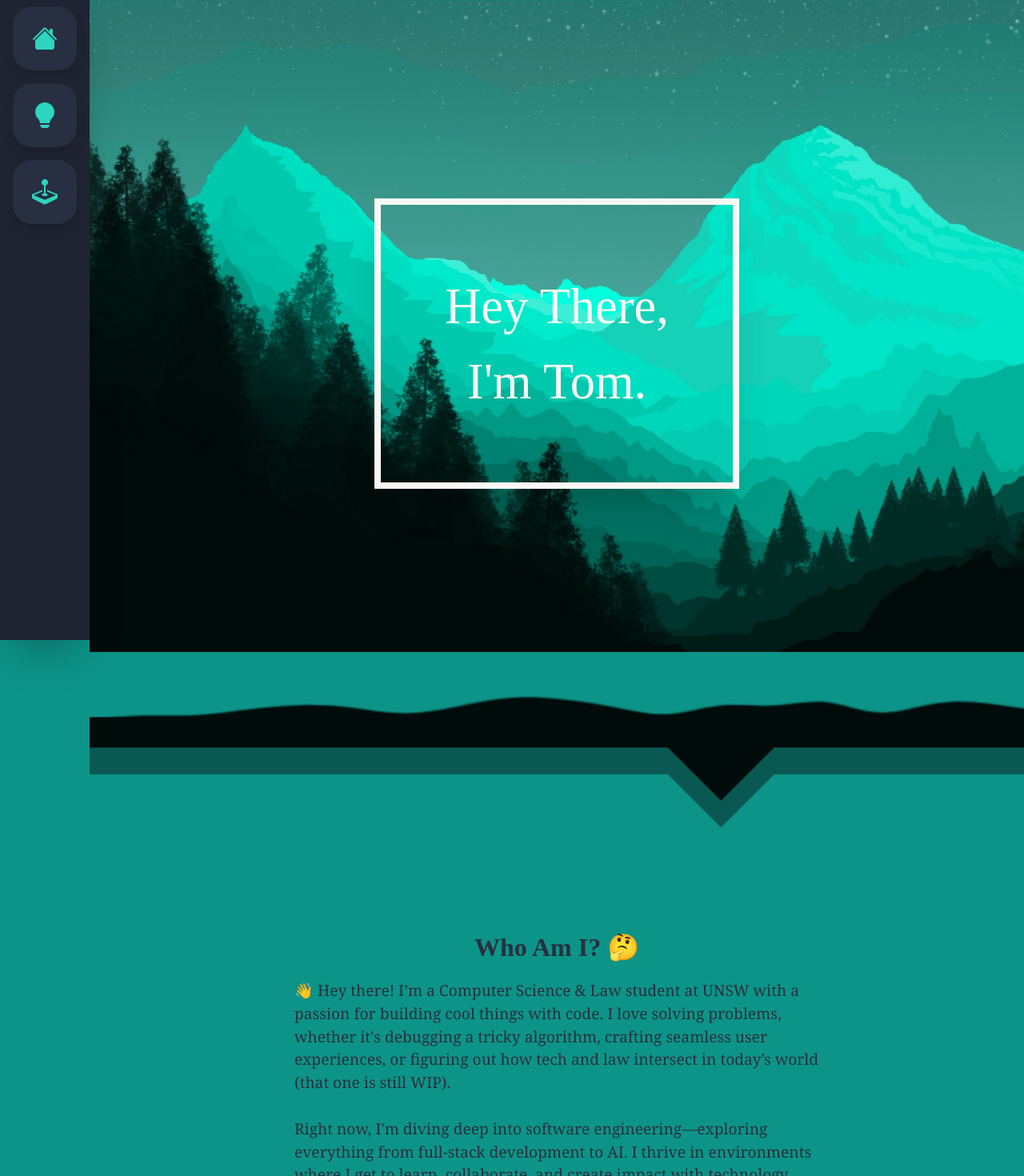
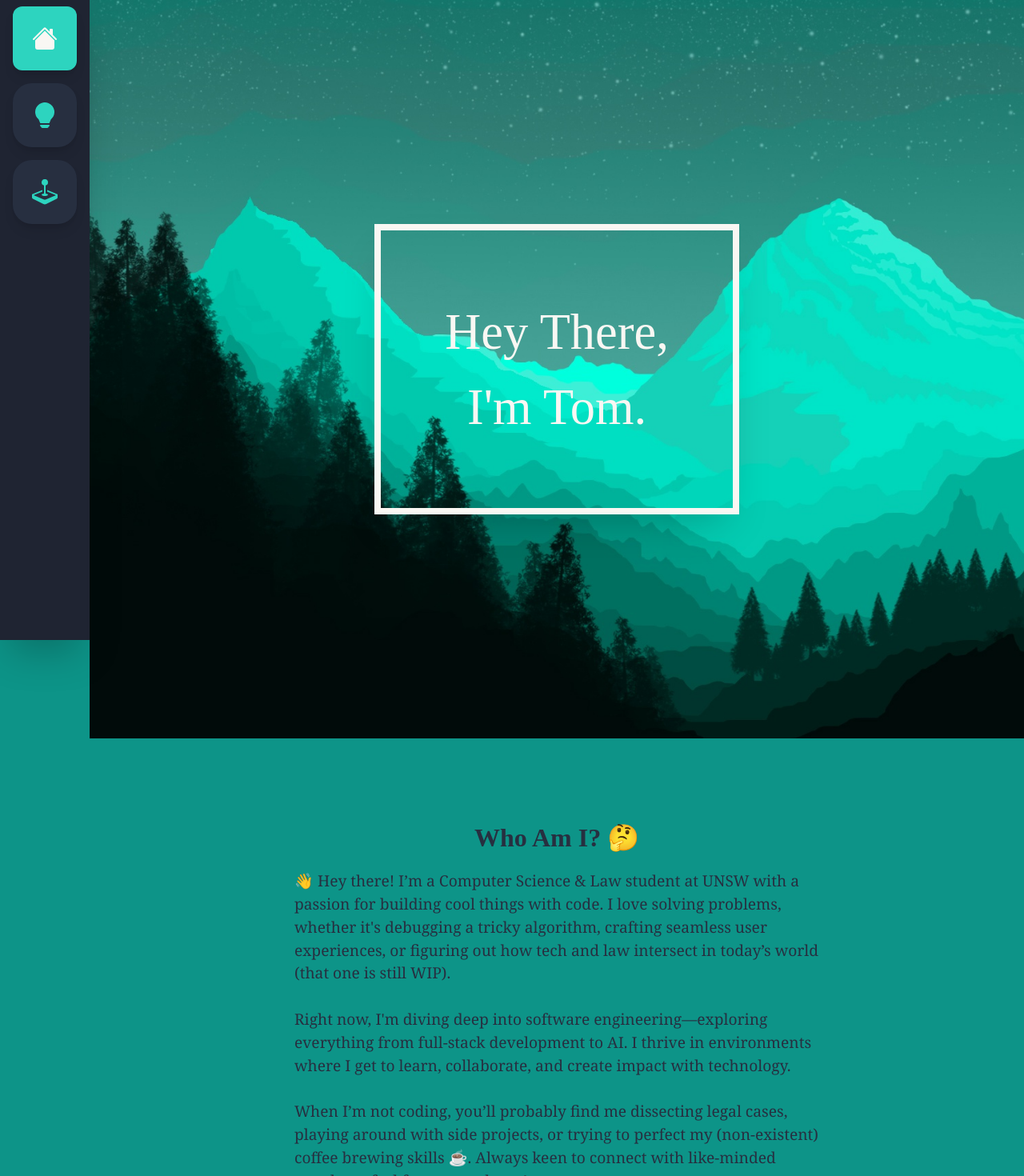
Before and after one commit to tom-jt/Portfolio, a Next.js app: page / in a window 1280 px wide. Shown: the top 1470 px of the page at 80% size. Built offline with nearby package versions, Linux system fonts and the light colour scheme.

Commit message:
NavBar shows current page, added individual project page

```diff
--- a/app/components/NavBar.tsx
+++ b/app/components/NavBar.tsx
@@ -2,7 +2,13 @@ import React from 'react';
 import { BsHouseFill, BsJoystick, BsLightbulbFill } from 'react-icons/bs';
 import NavBarIcon from './NavBarIcon';
 
-const NavBar = () => {
+export enum Page {
+  Home,
+  Projects,
+  Game
+}
+
+export const NavBar = ({ active = Page.Home }: { active: Page }) => {
   return (
     <div className='fixed z-50'
     >
@@ -10,12 +16,13 @@ const NavBar = () => {
         flex flex-col
         bg-tblack-950 text-twhite-d shadow-2xl'
       >
-        <NavBarIcon icon={<BsHouseFill size='32' />} text='Home ❤️' link='/' />
-        <NavBarIcon icon={<BsLightbulbFill size='32' />} text='My Projects 📝' link='/projects' />
-        <NavBarIcon icon={<BsJoystick size='32' />} text='Clicker Game 🎮' link='/game' />
+        <NavBarIcon icon={<BsHouseFill size='32' />} text='Home ❤️' link='/'
+          active={active == Page.Home}/>
+        <NavBarIcon icon={<BsLightbulbFill size='32' />} text='My Projects 📝'
+          link='/projects' active={active == Page.Projects} />
+        <NavBarIcon icon={<BsJoystick size='32' />} text='Clicker Game 🎮'
+          link='/game' active={active == Page.Game} />
       </div>
     </div>
   );
 };
-
-export default NavBar;
--- a/app/components/NavBarIcon.module.css
+++ b/app/components/NavBarIcon.module.css
@@ -1,11 +1,7 @@
-.icon {
-    @apply relative flex items-center justify-center
-        h-20 w-20 mx-auto my-2 shadow-lg
-        bg-tblack-900 text-teal-400
-        hover:bg-teal-400 hover:text-twhite-d
-        rounded-3xl hover:rounded-xl
-        transition-all duration-200 ease-linear
-        cursor-pointer;
+.iconHover {
+    @apply hover:bg-teal-400 hover:text-twhite-d
+        hover:rounded-xl
+        transition-all duration-200 ease-linear;
 }
 
 .tooltip {
@@ -15,3 +11,14 @@
         text-base font-bold
         transition-all duration-100 scale-x-0 scale-y-50 origin-left;
 }
+
+.iconBase {
+    @apply relative flex items-center justify-center
+        h-20 w-20 mx-auto my-2 shadow-lg
+        bg-tblack-900 text-teal-400
+        rounded-3xl cursor-pointer;
+}
+
+.iconActive {
+    @apply bg-teal-400 text-twhite-d rounded-xl;
+}
--- a/app/components/NavBarIcon.tsx
+++ b/app/components/NavBarIcon.tsx
@@ -5,12 +5,14 @@ import Link from 'next/link';
 interface IconProp {
   icon: any,
   text?: string,
-  link: string
+  link: string,
+  active: boolean
 }
 
-const NavBarIcon = ({ icon, text = 'Tooltip 💡', link }: IconProp) => {
+const NavBarIcon = ({ icon, text = 'Tooltip 💡', link, active }: IconProp) => {
   return (
-    <Link href={link} className={styles.icon + ' group'}>
+    <Link href={link} className={styles.iconBase + ' group ' +
+      (active ? styles.iconActive : styles.iconHover)}>
       {icon}
       <span className={styles.tooltip + ' group-hover:scale-100'}>
         {text}
--- a/app/components/ProjectFrame.tsx
+++ b/app/components/ProjectFrame.tsx
@@ -1,21 +1,23 @@
 import React from 'react';
-import styles from './ProjectFrame.module.css'
+import styles from './ProjectFrame.module.css';
+import Link from 'next/link';
 
 interface ProjectProp {
   icon: any,
-  name: string
-  desc?: string
+  name: string,
+  desc?: string,
+  id: string
 }
 
-const ProjectFrame = ({ icon, name = 'Example Project', desc = 'Example Project Description' }: ProjectProp) => {
+const ProjectFrame = ({ icon, name = 'Example Project', desc = 'Example Project Description', id }: ProjectProp) => {
   return (
-    <a className={styles.frame}>
+    <Link href={'/projects/' + id} className={styles.frame}>
       <img className={styles.img} src={icon}/>
       <span className={styles.desc}>
         <h1>{name}</h1>
         <p>{desc}</p>
       </span>
-    </a>
+    </Link>
   )
 }
 
--- /dev/null
+++ b/app/components/ProjectPage.tsx
@@ -0,0 +1,22 @@
+import React from 'react';
+
+export enum ProjectType {
+  Game,
+  Website
+}
+
+interface ProjectProp {
+  name: string;
+  desc: string;
+  type: ProjectType;
+}
+
+function Home({ name,  }: ProjectProp) {
+  return (
+    <main>
+      Project: {name}
+    </main>
+  );
+};
+
+export default Home;
--- a/app/game/page.tsx
+++ b/app/game/page.tsx
@@ -1,11 +1,11 @@
 import React from 'react';
 import styles from './page.module.css';
-import NavBar from '../components/NavBar';
+import { NavBar, Page } from '../components/NavBar';
 
 const Home = () => {
   return (
     <main>
-      <NavBar />
+      <NavBar active={Page.Game} />
       <div className='pl-28 bg-teal-600'>
 
       </div>
--- a/app/page.module.css
+++ b/app/page.module.css
@@ -1,12 +1,11 @@
 .title {
-    @apply text-twhite-d justify-center;
-    height: 900px;
+    @apply text-twhite-d justify-center h-full;
     display: flex;
     padding: 18rem 0;
     background-image: url('/image/background2.jpg');
     background-size: cover;
     background-repeat: no-repeat;
-    background-position-y: -85px;
+    background-position-y: 19%;
 }
 
 .titleText {
@@ -16,13 +15,13 @@
     font-weight: initial;
     animation: revealTitle 500ms ease-out forwards;
     animation-delay: 300ms;
-    top: -6rem;
+    top: -60%;
 }
 
 @keyframes revealTitle {
     to {
         @apply text-twhite-d shadow-2xl;
-        top: -2rem;
+        top: -20%;
     }
 }
 
@@ -42,14 +41,6 @@
     @apply bg-teal-600;
 }
 
-.separator {
-    background-image: url('/image/separator.png');
-    background-repeat: no-repeat;
-    background-size: cover;
-    height: 190px;
-    margin-top: -30px;
-}
-
 .projectFrames {
     display: flex;
 }
--- a/app/page.tsx
+++ b/app/page.tsx
@@ -1,21 +1,20 @@
 import React from 'react';
 import styles from './page.module.css';
-import NavBar from './components/NavBar';
+import { NavBar, Page } from './components/NavBar';
 import ProjectFrame from './components/ProjectFrame';
 import { BsInstagram, BsFacebook, BsLinkedin } from 'react-icons/bs';
 
 const Home = () => {
   return (
     <main>
-      <NavBar />
-      <div className='pl-28 bg-teal-600'>
+      <NavBar active={Page.Home} />
+      <div className='pl-28 bg-teal-600 relative'>
         <div className={styles.title}>
           <h1 className={styles.titleText}>
             Hey There,<br />I'm Tom.
           </h1>
         </div>
 
-        <div className={styles.separator} />
 
         <div className={styles.content}>
           <section className={styles.content2}>
@@ -33,9 +32,9 @@ const Home = () => {
           <section className={styles.content1}>
             <h1>Featured Projects 💻</h1>
             <div className={styles.projectFrames}>
-              <ProjectFrame icon='/image/background.jpg' name='Linguae Legend' desc='Wordle-inspired puzzle game infused with fantasy elements'/>
-              <ProjectFrame icon='/image/background2.jpg' name='Con Grazia' desc='Endless shooter game that comes with slimes in many flavours'/>
-              <ProjectFrame icon='/image/background.jpg' name='xChange' desc='Web-based University exchange program browser'/>
+              <ProjectFrame icon='/image/background.jpg' name='Linguae Legend' desc='Wordle-inspired puzzle game infused with fantasy elements' id='linguae-legend'/>
+              <ProjectFrame icon='/image/background2.jpg' name='Con Grazia' desc='Endless shooter game that comes with slimes in many flavours' id='con-grazia'/>
+              <ProjectFrame icon='/image/background.jpg' name='xChange' desc='Web-based University exchange program browser' id='xchange'/>
             </div>
           </section>
 
--- a/app/projects/[projectId]/page.tsx
+++ b/app/projects/[projectId]/page.tsx
@@ -1,10 +1,20 @@
+import React from 'react';
+import { NavBar, Page } from '../../components/NavBar';
+
+interface ProjectProp {
+
+}
+
 async function Home({ params }: {
-  params: Promise<{ projectId: string }>
+  params: Promise<{ projectid: string }>
 }) {
-  const projectId = (await params).projectId;
+  const projectId = (await params).projectid;
   return (
     <main>
-      Project: {projectId}
+      <NavBar active={Page.Projects} />
+      <div className='pl-28'>
+        Project: {projectId}
+      </div>
     </main>
   );
 };
--- a/app/projects/page.tsx
+++ b/app/projects/page.tsx
@@ -1,22 +1,22 @@
 import React from 'react';
 import styles from './page.module.css';
-import NavBar from '../components/NavBar';
+import { NavBar, Page } from '../components/NavBar';
 import ProjectFrame from '../components/ProjectFrame';
 
 const Home = () => {
   return (
     <main>
-      <NavBar />
+      <NavBar active={Page.Projects} />
       <div className='pl-28 bg-teal-600'>
         <div className={styles.content}>
           <section className={styles.content2}>
             <h1>Games Catalogue 🕹️</h1>
             <p>Here lies a collection of all the games I've made using the Unity Game Engine.</p>
             <div className={styles.projectFrames}>
-              <ProjectFrame icon='/image/background.jpg' name='Linguae Legend' desc='Wordle-inspired puzzle game infused with fantasy elements'/>
-              <ProjectFrame icon='/image/background2.jpg' name='Con Grazia' desc='Endless shooter game that comes with slimes in many flavours'/>
-              <ProjectFrame icon='/image/background.jpg' name='[MISSION IMPROBABLE]' desc='Very challenging first-person shooter game'/>
-              <ProjectFrame icon='/image/background2.jpg' name="Diviners' Gambit" desc='Online multiplayer card game'/>
+              <ProjectFrame icon='/image/background.jpg' name='Linguae Legend' desc='Wordle-inspired puzzle game infused with fantasy elements' id='linguae-legend'/>
+              <ProjectFrame icon='/image/background2.jpg' name='Con Grazia' desc='Endless shooter game that comes with slimes in many flavours' id='con-grazia'/>
+              <ProjectFrame icon='/image/background.jpg' name='[MISSION IMPROBABLE]' desc='Very challenging first-person shooter game' id='mission-improbable'/>
+              <ProjectFrame icon='/image/background2.jpg' name="Diviners' Gambit" desc='Online multiplayer card game' id='diviners-gambit'/>
             </div>
           </section>
 
@@ -24,9 +24,9 @@ const Home = () => {
             <h1>Projects Catalogue ⚙️</h1>
             <p>Here lies a collection of random projects I worked on or contributed to.</p>
             <div className={styles.projectFrames}>
-              <ProjectFrame icon='/image/background.jpg' name='xChange' desc='Web-based University exchange program browser'/>
-              <ProjectFrame icon='/image/background2.jpg' name='Toohak' desc='Kahoot knockoff'/>
-              <ProjectFrame icon='/image/background.jpg' name='Portfolio' desc='The very website you are on right now!'/>
+              <ProjectFrame icon='/image/background.jpg' name='xChange' desc='Web-based University exchange program browser' id='xchange'/>
+              <ProjectFrame icon='/image/background2.jpg' name='Toohak' desc='Kahoot knockoff' id='toohak'/>
+              <ProjectFrame icon='/image/background.jpg' name='Portfolio' desc='The very website you are on right now!' id=''/>
             </div>
           </section>
         </div>
```
